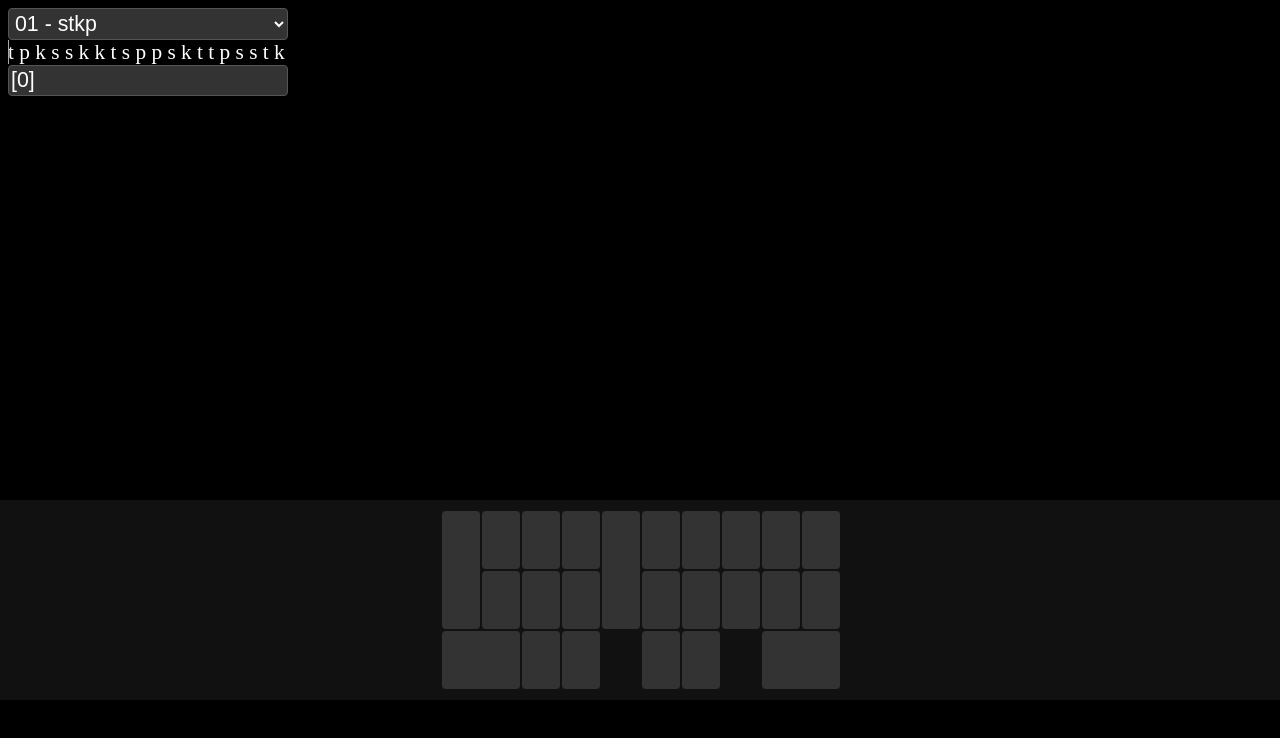
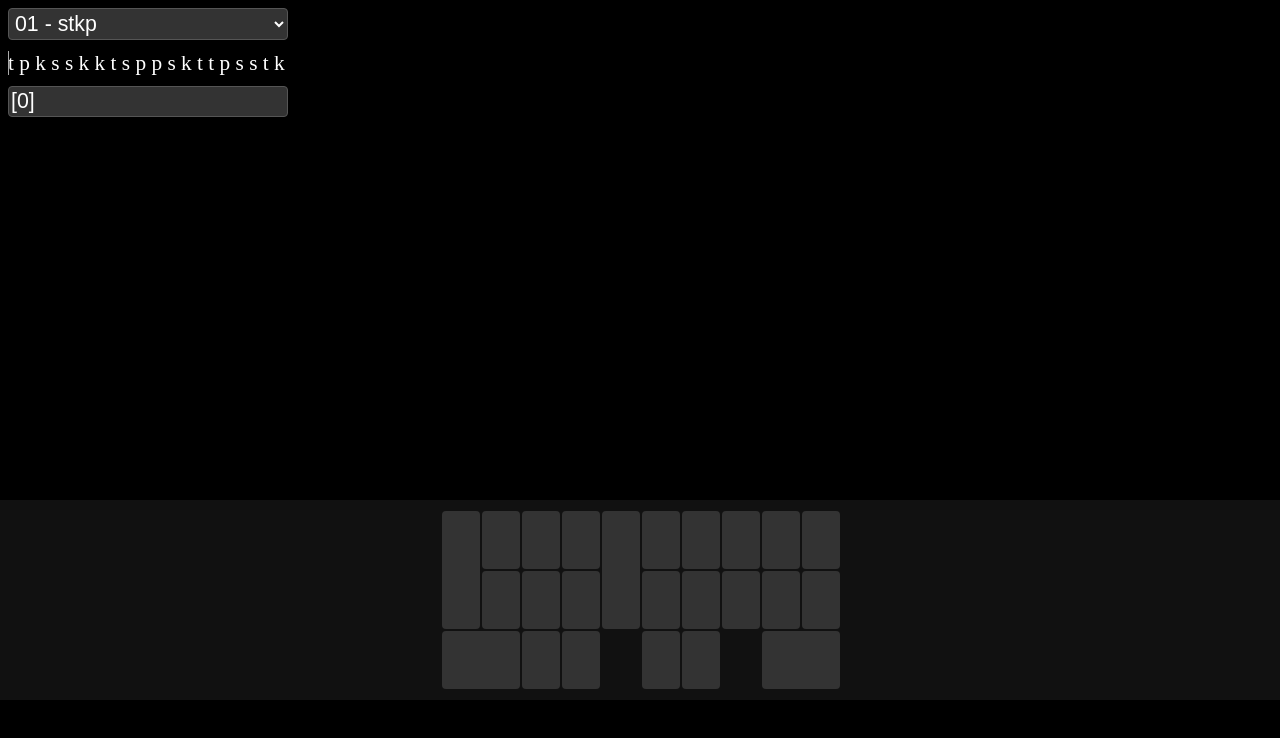
Before and after one commit to pfgithub/plashcards, a plain HTML site: page index.html in a window 1280 px wide. Drawn offline with Linux system fonts and the light colour scheme.

Commit message:
add a lil spacing

```diff
--- a/style.css
+++ b/style.css
@@ -65,3 +65,6 @@ input, select {
 .hide {
     display: none;
 }
+#out {
+    padding: 0.5rem 0 0.5rem 0;
+}
```
